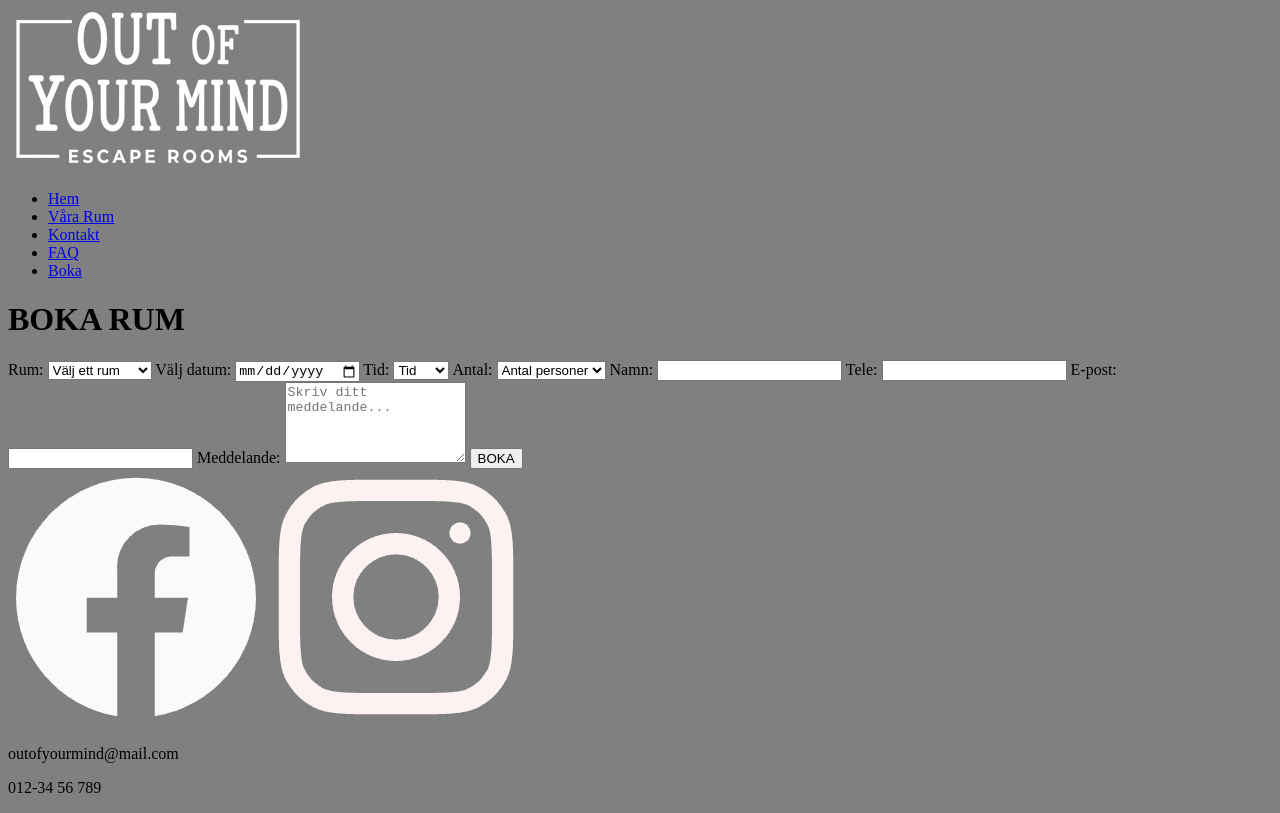
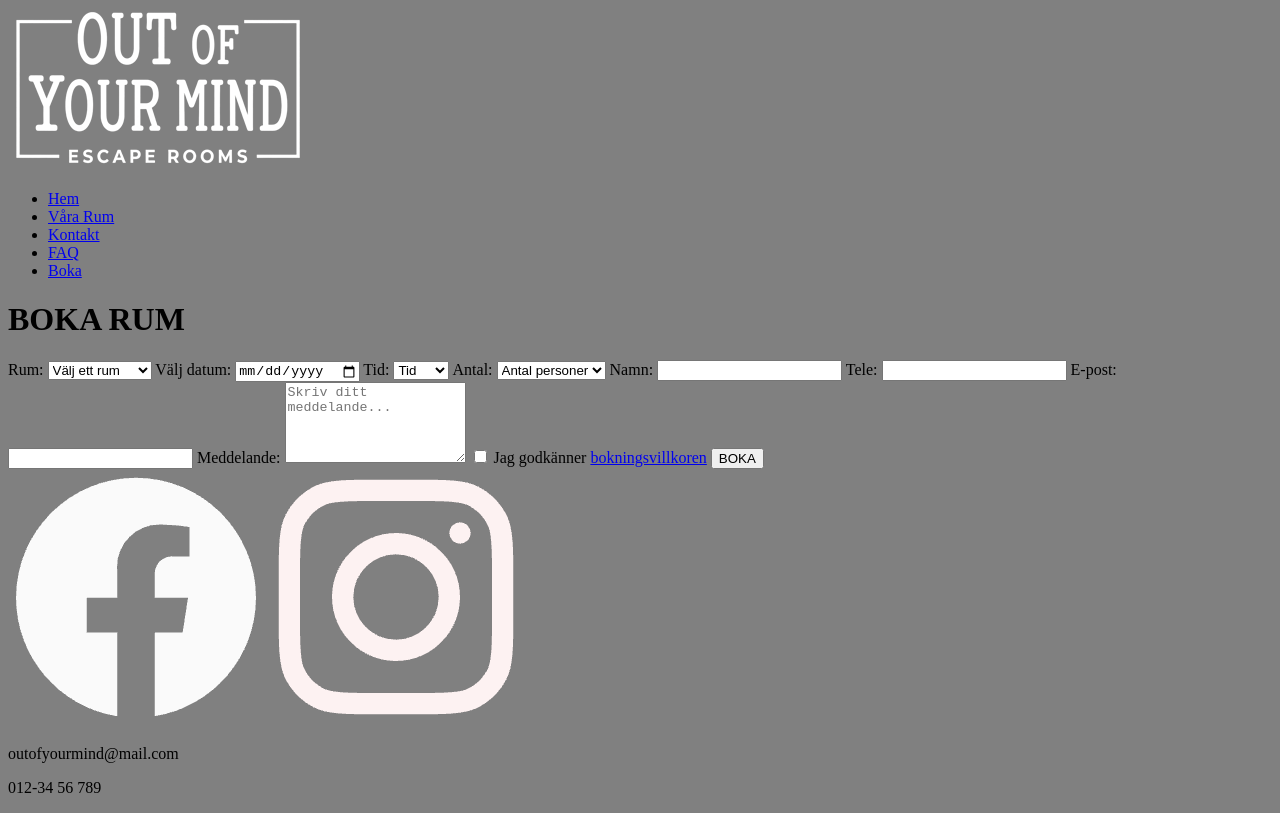
Before and after one commit to emeb80/out_of_your_mind, a plain HTML site: page booking.html in a window 1280 px wide. Shown: the part 710-1523 px from the top of the page. Drawn offline with Linux system fonts and the light colour scheme.

Commit message:
lagt till kommentarer och småjusterat

```diff
--- a/booking.html
+++ b/booking.html
@@ -25,6 +25,7 @@
     </header>
 <main>
 <h1>BOKA RUM</h1>
+<!--bokningsformulär skall valideras med Javascript-->
 <form class="booking">
     <label for="room">Rum:</label>
     <select name="room" id="room" required>
@@ -61,7 +62,12 @@
       <input type="email" id="mail" name="mail">
       <label for="message">Meddelande:</label>
       <textarea name="message" id="message" rows="5" placeholder="Skriv ditt meddelande..."></textarea>
-      <button type="submit">BOKA</button>
+      <input type="checkbox" id="terms" name="terms" required>
+      <!--lägga till sida för att länka till bokningsvilkoren om det hinns med-->
+    <label for="terms">
+        Jag godkänner <a href="#booking-terms">bokningsvillkoren</a>
+    </label>
+      <button class="alert" type="submit">BOKA</button>
 </main>
     <footer>
 <img src="images/facebook.png" alt="facebook ikon">
```
Also changed, not shown: contact.html (+2 -0 lines), home.html (+4 -2 lines), index.html (+2 -1 lines), rooms.html (+10 -0 lines).
